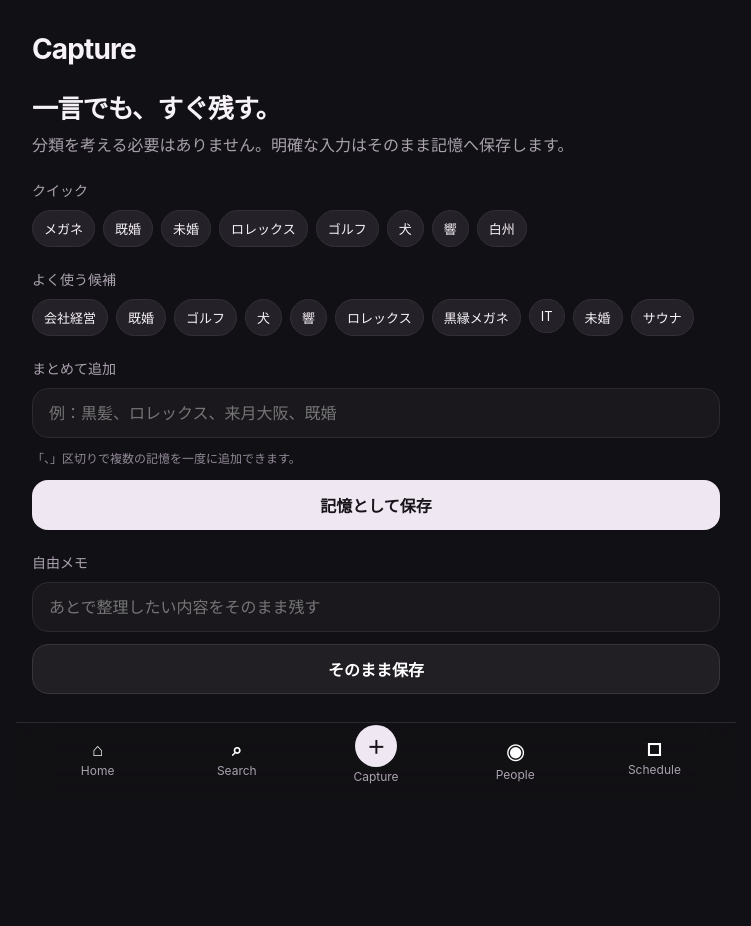
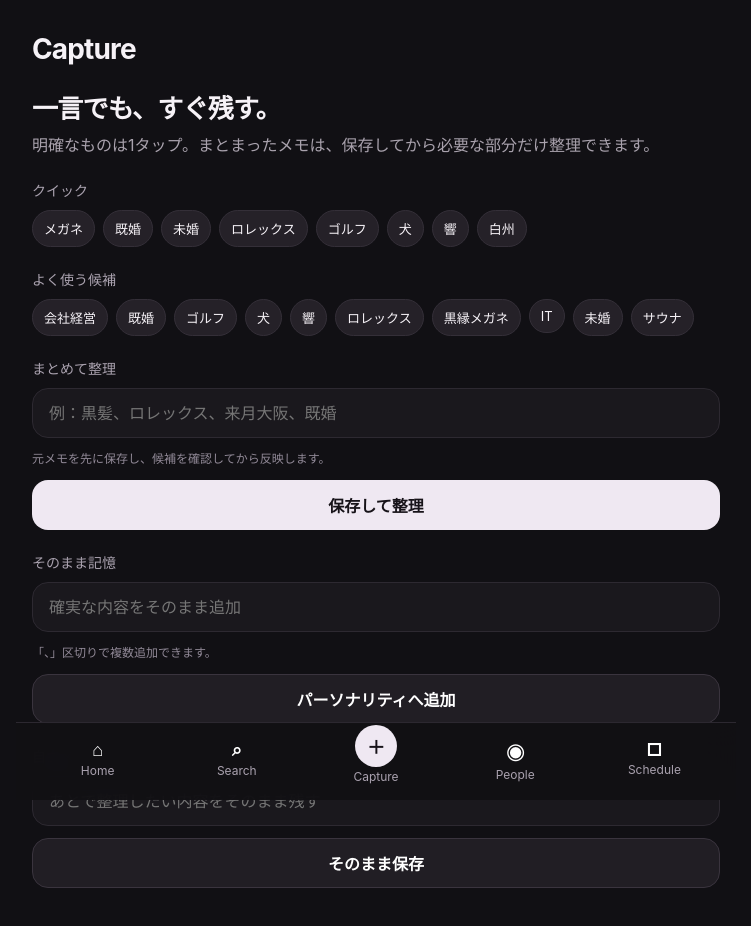
Before and after one commit to karukimori-wq/Velvet, a Next.js app: page /capture in a window 1280 px wide. Shown: the top 926 px of the page, without its empty margins (264-1015 px from the left). Before the commit the page ends 800 px from the top, so only its background shows below. Built offline with nearby package versions, Linux system fonts and the light colour scheme.

Commit message:
Add safe organize flow to Capture

```diff
--- a/app/capture/page.tsx
+++ b/app/capture/page.tsx
@@ -3,6 +3,7 @@ import { BottomNav } from "@/components/bottom-nav";
 import { getPerson, listPeople } from "@/lib/demo-data";
 import { getCurrentOwnerUserId } from "@/lib/current-owner";
 import { captureAction, quickCaptureAction } from "./actions";
+import { organizeCaptureAction } from "./organize/actions";
 
 export default async function CapturePage({ searchParams }: { searchParams: Promise<{ personId?: string; saved?: string; error?: string }> }) {
   const { personId, saved, error } = await searchParams;
@@ -19,7 +20,7 @@ export default async function CapturePage({ searchParams }: { searchParams: Prom
 
       <section className="hero">
         <h1>{person ? `${person.name}の記憶を追加` : "一言でも、すぐ残す。"}</h1>
-        <p>分類を考える必要はありません。明確な入力はそのまま記憶へ保存します。</p>
+        <p>明確なものは1タップ。まとまったメモは、保存してから必要な部分だけ整理できます。</p>
       </section>
 
       {saved && <div className="card successCard">保存しました</div>}
@@ -47,11 +48,18 @@ export default async function CapturePage({ searchParams }: { searchParams: Prom
         </>
       )}
 
-      <div className="sectionTitle">まとめて追加</div>
+      <div className="sectionTitle">まとめて整理</div>
+      <form action={organizeCaptureAction.bind(null, personId)} className="stack">
+        <input className="searchBox" name="value" placeholder="例：黒髪、ロレックス、来月大阪、既婚" autoComplete="off" />
+        <div className="formHint">元メモを先に保存し、候補を確認してから反映します。</div>
+        <button className="primaryButton" type="submit">保存して整理</button>
+      </form>
+
+      <div className="sectionTitle">そのまま記憶</div>
       <form action={captureAction.bind(null, personId, "knowledge")} className="stack">
-        <input className="searchBox" name="value" placeholder="例：黒髪、ロレックス、来月大阪、既婚" autoComplete="off" />
-        <div className="formHint">「、」区切りで複数の記憶を一度に追加できます。</div>
-        <button className="primaryButton" type="submit">記憶として保存</button>
+        <input className="searchBox" name="value" placeholder="確実な内容をそのまま追加" autoComplete="off" />
+        <div className="formHint">「、」区切りで複数追加できます。</div>
+        <button className="secondaryButton" type="submit">パーソナリティへ追加</button>
       </form>
 
       <div className="sectionTitle">自由メモ</div>
```
